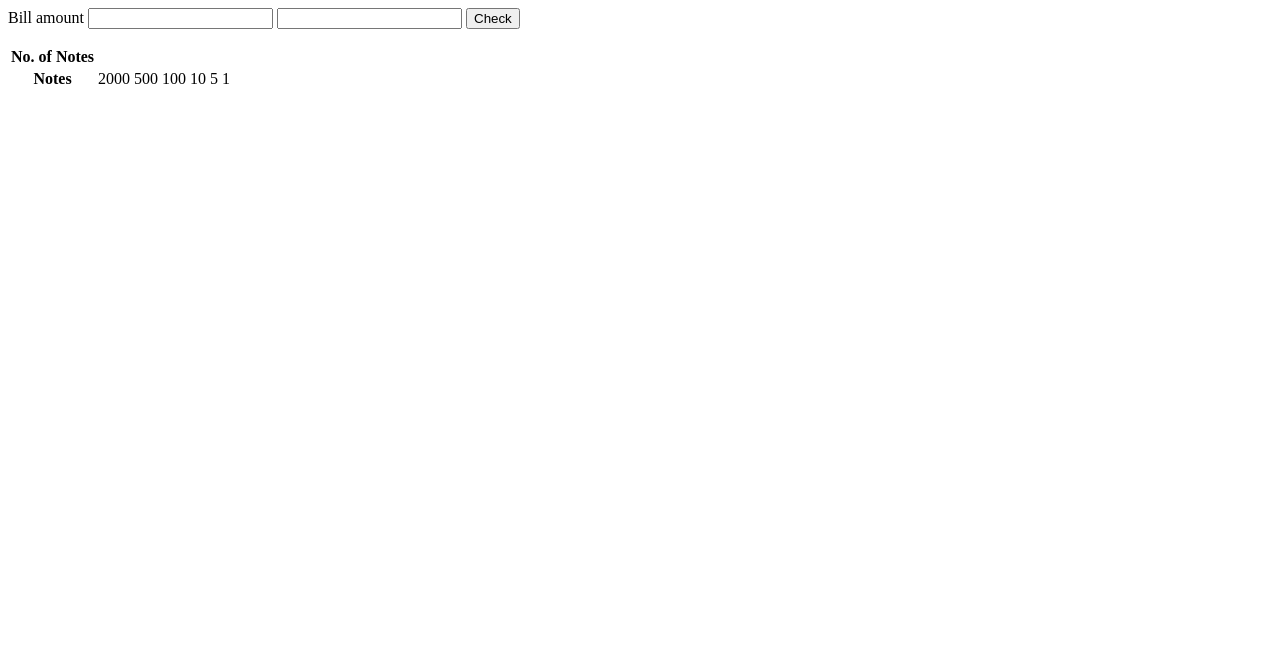
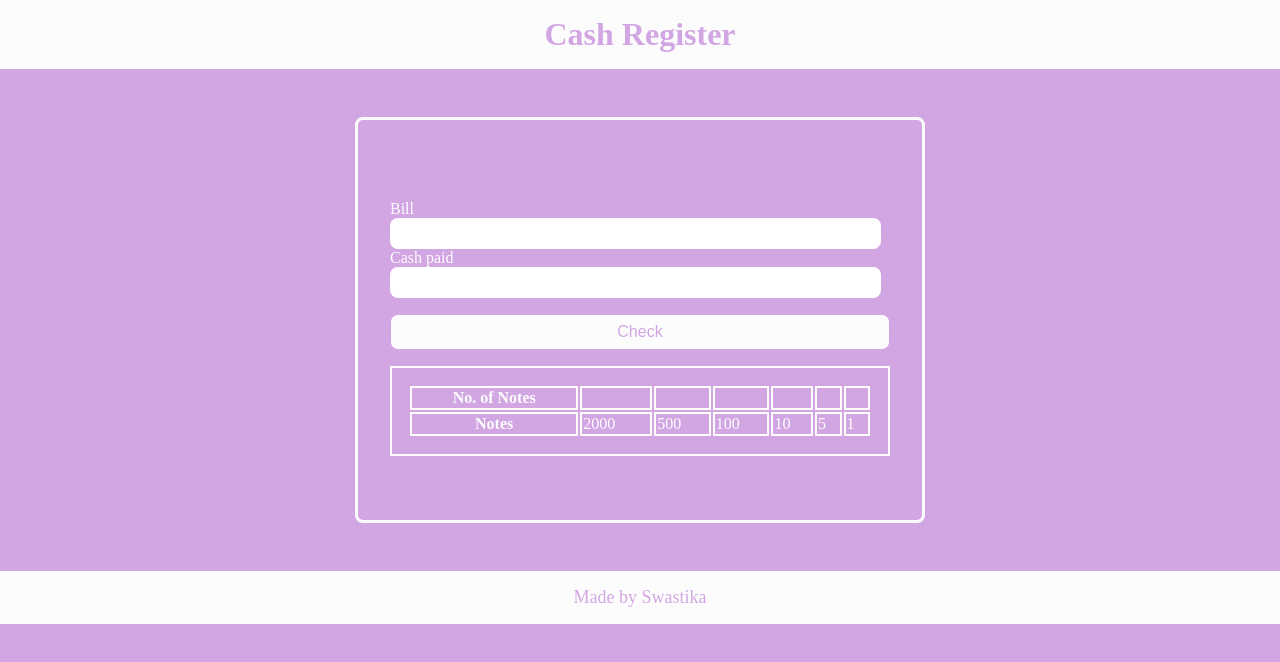
Before and after one commit to swastika0015/Cash-Register, a plain HTML site: page index.html in a window 1280 px wide. Drawn offline with Linux system fonts and the light colour scheme.

Commit message:
css added

```diff
--- a/index.html
+++ b/index.html
@@ -5,18 +5,26 @@
     <meta http-equiv="X-UA-Compatible" content="IE=edge">
     <meta name="viewport" content="width=device-width, initial-scale=1.0">
     <title>Document</title>
+    <link href="style.css" type="text/css" rel="stylesheet">
 </head>
 <body>
-    <label for="bill-amount">Bill amount</label>
-    <input id="bill-amount" type="number"/>
-    <input id="cash-amount" type="number"/>
+    <h1>Cash Register</h1>
+
+    <div class="container container-center">
+        <div class="input">
+            <label for="bill-amount">Bill</label>
+            <input id="bill-amount" type="number" size="50"/>
+
+            <label for="cash-amount">Cash paid</label>
+            <input id="cash-amount" type="number" size="50"/>
+        </div>
+
         <button id="btn-check">Check</button>
         <p id="errorMsg"></p>
 
-    <table>
+        <table class="table">
             <tr>
                 <th>No. of Notes</th>
-            <td class="no-of-notes"></td>
                 <td class="no-of-notes"></td>
                 <td class="no-of-notes"></td>
                 <td class="no-of-notes"></td>
@@ -35,8 +43,11 @@
                 <td>1</td>
             </tr>
         </table>
+    </div>
 
-
+    <footer class="footer">
+        Made by Swastika
+    </footer>
     <script src="app.js" type="text/javascript"></script>
 </body>
 </html>
--- /dev/null
+++ b/style.css
@@ -0,0 +1,85 @@
+body{
+    background-color: #d2a6e3;
+    margin: 0px;
+    color: #fcfcfc;
+}
+
+h1{
+    text-align: center;
+    background-color: #fcfcfc;
+    color: #d2a6e3;
+    padding: 1rem;
+    margin: 0px;
+    margin-bottom: 0.67em;
+}
+
+.container-center{
+    max-width: 500px;
+    margin: auto;
+    background-color: #d2a6e3;
+    border: solid #fcfcfc;
+    padding: 4rem 2rem;
+    border-radius: 0.5rem;
+    margin-top: 3rem;
+    margin-bottom: 3rem;
+
+}
+
+.input{
+    padding: 1rem 0rem;
+}
+
+input{
+    width: 95%;
+    border-radius: 0.5rem;
+    border: none;
+    padding: 00.5rem;
+}
+
+.cash-amount input{
+    border: solid #fcfcfc 1px;
+    background-color: #fcfcfc;
+    padding: 0.5rem;
+    border-radius: 0.5rem;
+    color: #d2a6e3;
+    font-size: large;
+}
+
+
+#text-output{
+    border: solid #fcfcfc 1px;
+    padding: 0.5rem;
+    background-color: #d2a6e3;
+    border-radius: 0.5rem;
+    min-height: 150px;
+    width: 95%;
+}
+
+button{
+    background-color: #fcfcfc;
+    border: solid #d2a6e3 1px;
+    padding: 0.5rem;
+    border-radius: 0.5rem;
+    color: #d2a6e3;
+    font-size: medium;
+    width: 100%;
+}
+
+.table{
+    border: solid #fcfcfc 2px;
+    width: 100%;
+    padding: 1rem;
+}
+
+.table th,td{
+    border: solid #fcfcfc 2px;
+}
+
+.footer{
+    text-align: center;
+    background-color: #fcfcfc;
+    color: #d2a6e3;
+    padding: 1rem;
+    font-size: large;
+    font-weight: 100;
+}
```
Lines whose indentation alone changed are shown as unchanged.
